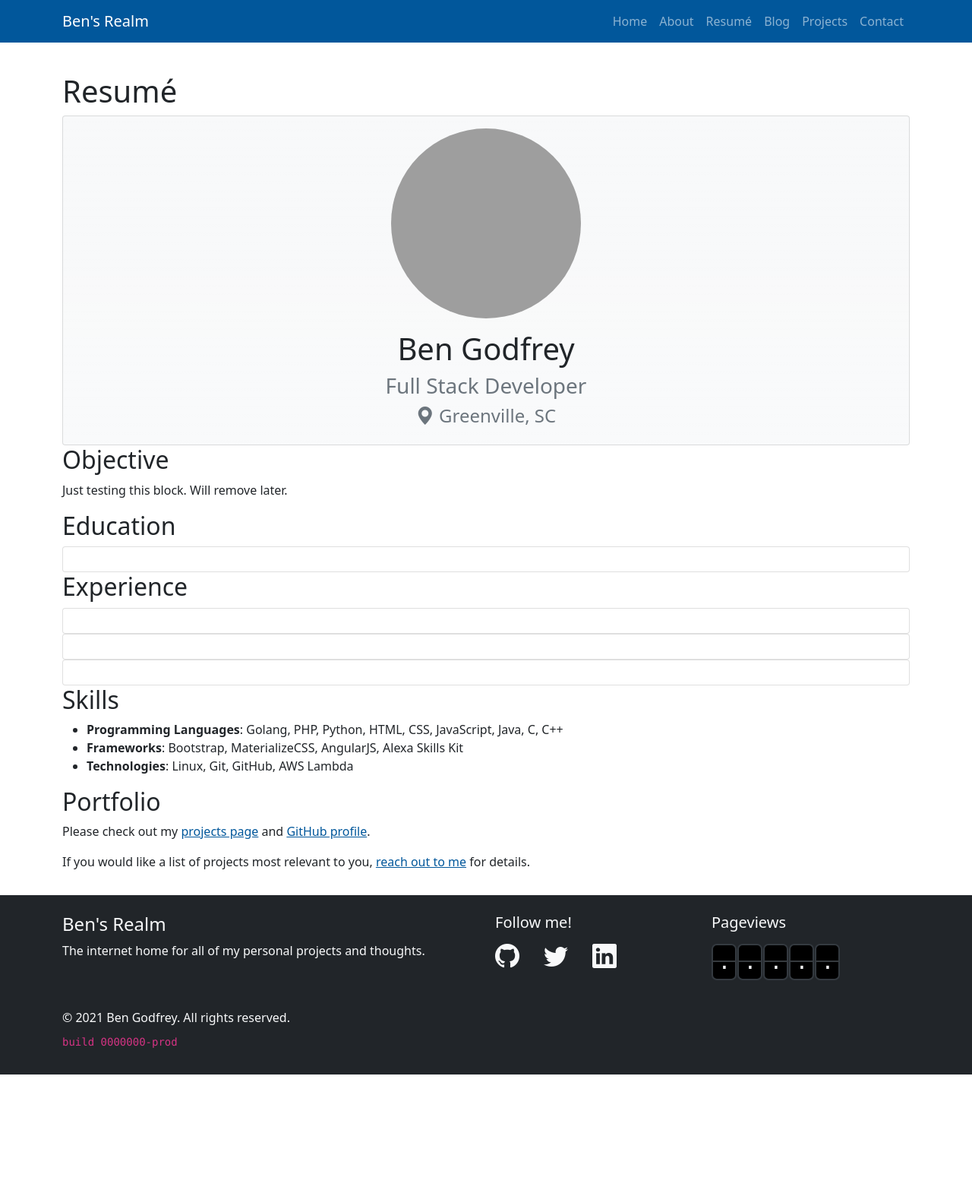
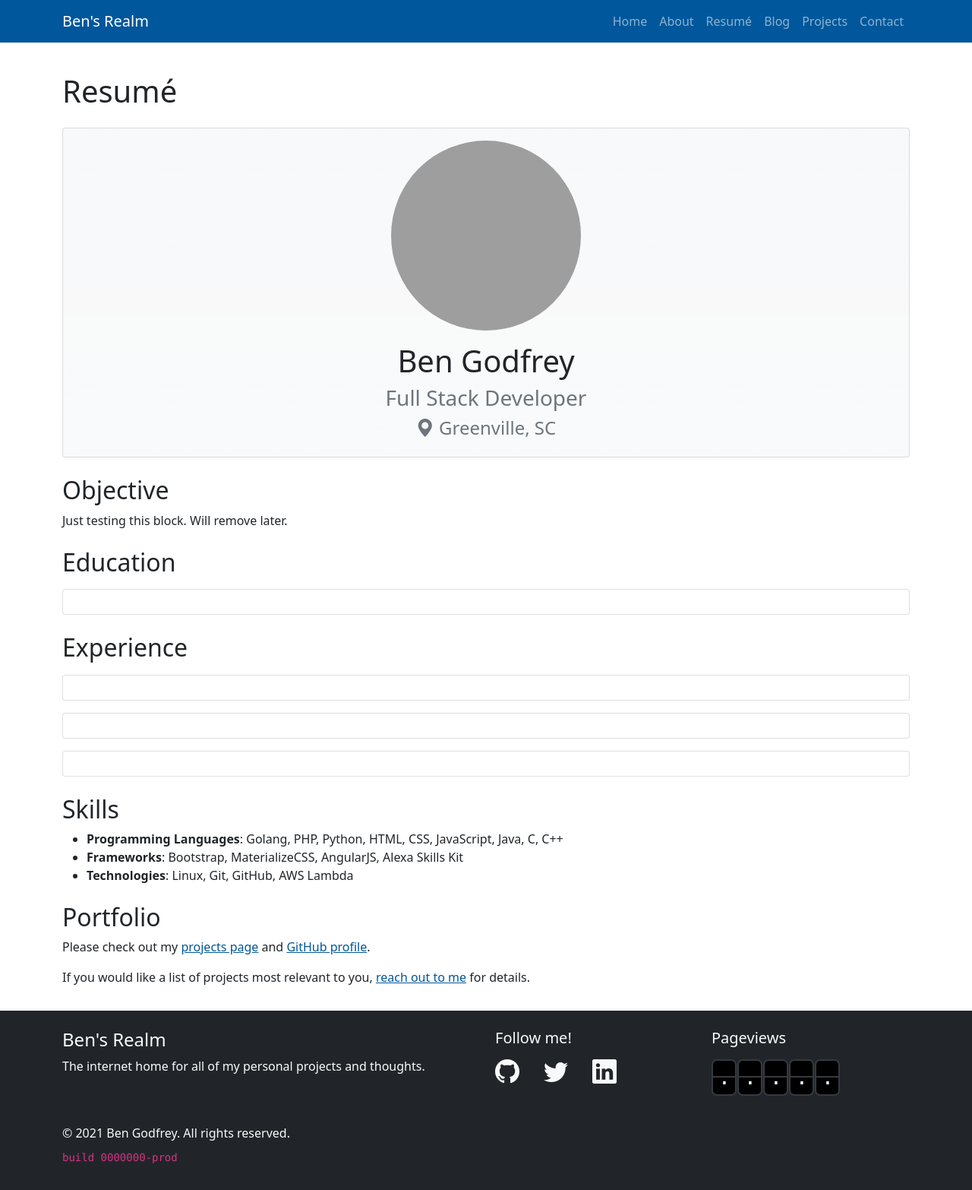
Before and after one commit to BenJetson/benjetson.github.io, a Jekyll site: the page built from resume.html, in a window 1280 px wide. Shown: the whole page at 76% size. Built offline with Jekyll 4.4.1, drawn with Linux system fonts in a browser that asks for light colours; before the commit the page ends 1414 px from its top, so only the background shows below that; grey boxes are pictures that could not be loaded.

Commit message:
Tweak resume page spacing. #8

```diff
--- /dev/null
+++ b/_sass/custom/styles/_resume.scss
@@ -0,0 +1,15 @@
+//
+// _resume.scss
+//
+// Styles for the resumé page of the site.
+//
+
+div.resume {
+  section {
+    @extend .mt-4;
+  }
+
+  .card.resume-item {
+    @extend .mt-3;
+  }
+}
--- a/_sass/custom/styles/styles.scss
+++ b/_sass/custom/styles/styles.scss
@@ -16,5 +16,6 @@
 @import "octicons";
 @import "preview";
 @import "projects";
+@import "resume";
 @import "usercontent";
 @import "utilities";
```
